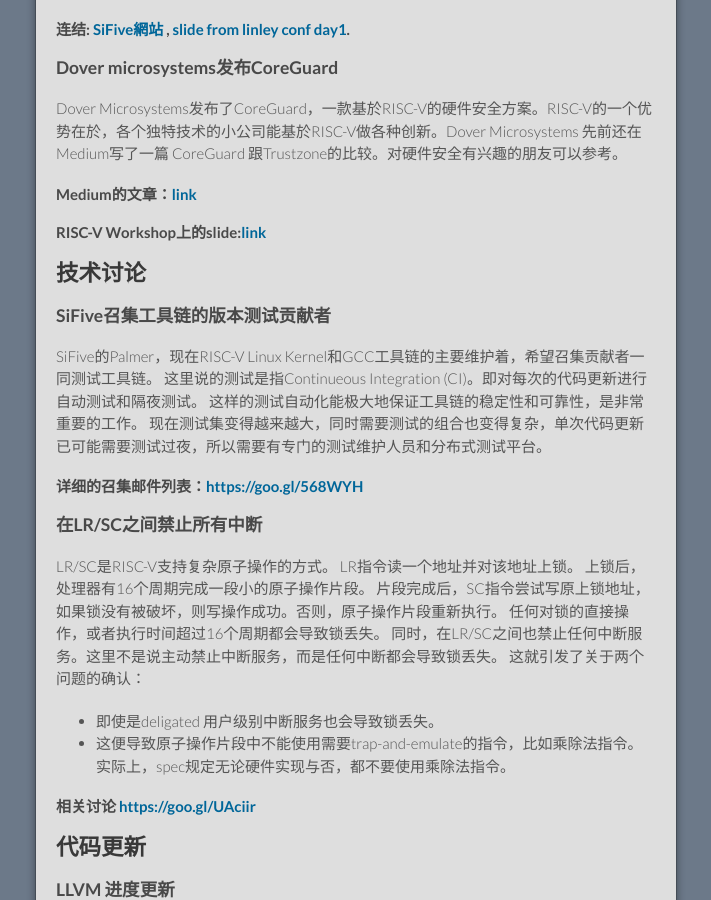
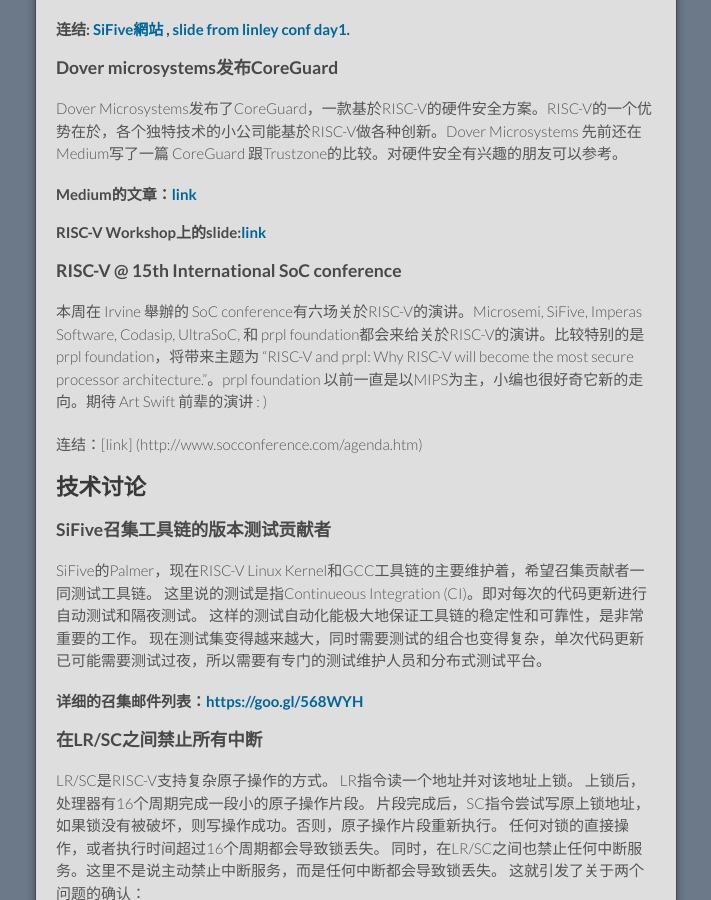
Before and after one commit to cnrv/home, a Jekyll site: the page built from bi-week-rpts/2017-10-12.md, in a window 1280 px wide and 900 px high, scrolled down 370 px. Shown: the whole window, without its empty margins (284-995 px from the left). Built offline with Jekyll 4.4.1, drawn with Linux system fonts in a browser that asks for light colours; Markdown is read by kramdown in place of the engine named in the settings; comment, search, counter and statistics services are not loaded; our own code applies the rules of GitHub Pages for plain Markdown files; some of the changed text lies outside the part shown.

Commit message:
加上15th SoC conf的消息。

```diff
--- a/bi-week-rpts/2017-10-12.md
+++ b/bi-week-rpts/2017-10-12.md
@@ -17,6 +17,10 @@
 #### Medium的文章：[link](https://medium.com/@dovermicrosystems/dover-coreguard-vs-arm-trustzone-2c0412c4bc75)
 #### RISC-V Workshop上的slide:[link](https://riscv.org/wp-content/uploads/2016/01/Wed1430-dover_riscv_jan2016_v3.pdf)
 
+### RISC-V @ 15th International SoC conference
+本周在 Irvine 舉辦的 SoC conference有六场关於RISC-V的演讲。Microsemi, SiFive, Imperas Software, Codasip, UltraSoC, 和 prpl foundation都会来给关於RISC-V的演讲。比较特别的是prpl foundation，将带来主题为 "RISC-V and prpl: Why RISC-V will become the most secure processor architecture."。prpl foundation 以前一直是以MIPS为主，小编也很好奇它新的走向。期待 Art Swift 前辈的演讲 : )
+
+连结：[link] (http://www.socconference.com/agenda.htm)
 
 ## 技术讨论
 
@@ -129,6 +133,7 @@
 + [开源经济学研究-2017年年会邀请函](http://www.open-source-economics.org/open_source_economics_2017.html)
 + [First Workshop on Computer Architecture Research with RISC-V (CARRV 2017)](https://carrv.github.io/#first-workshop-on-computer-architecture-research-with-risc-v-carrv-2017), 14 October at Boston, Massachusetts, co-located with MICRO 2017.
 + [LLVM US dev meeting](https://llvm.org/devmtg/2017-10/#bof4)将在十月18-19日于加州San Jose举行。其中有一场跟risc-v有关的演讲。Alex Bradbury演讲的主题会是 "Co-ordinating RISC-V development in LLVM"。 有兴趣的可以参考。
++ [15th International SoC Conference](http://www.socconference.com/agenda.htm)将在十月18-19日于加州 Irvine 举行。其中有六场跟risc-v有关的演讲。
 
 ### 十一月
 
```
